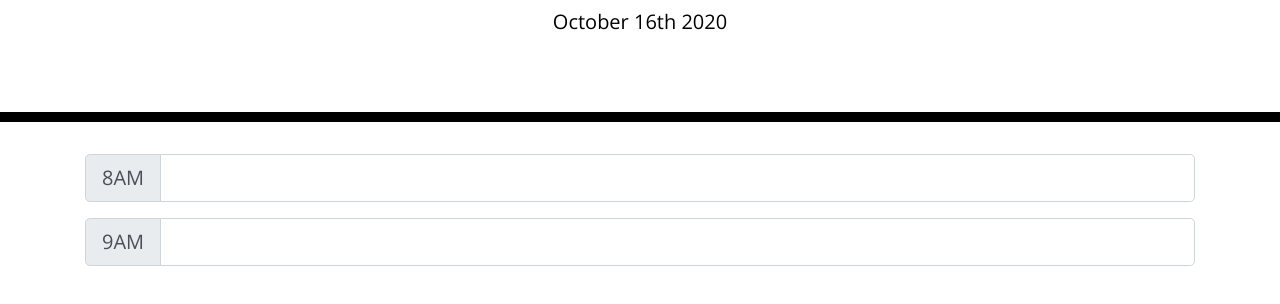
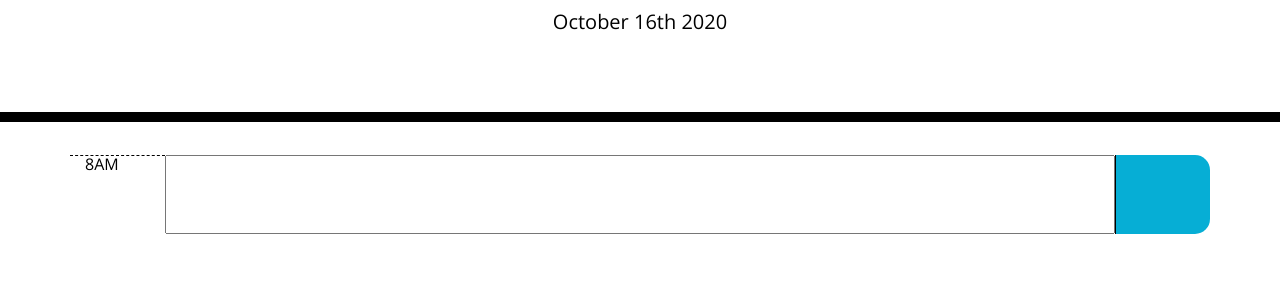
Before and after one commit to HannahCloves/05-Day-Planner, a plain HTML site: page index.html in a window 1280 px wide. Shown: the part 182-486 px from the top of the page. Drawn offline with nearby package versions, Linux system fonts and the light colour scheme.

Commit message:
changes to rows, removed bootstrap as a stand-in and starting coding what i want it to look like

```diff
--- a/index.html
+++ b/index.html
@@ -22,24 +22,10 @@
   <div class="container">
 
     <!-- Timeblocks go here -->
-    <div>
-      <div class="input-group input-group-lg">
-        <div class="input-group-prepend">
-          <span class="input-group-text" id="inputGroup-sizing-lg">8AM</span>
-        </div>
-        <input type="text" class="form-control" aria-label="Sizing example input"
-          aria-describedby="inputGroup-sizing-lg">
-      </div>
-      <br/>
-      <div class="input-group input-group-lg">
-        <div class="input-group-prepend">
-          <span class="input-group-text" id="inputGroup-sizing-lg">9AM</span>
-        </div>
-        <input type="text" class="form-control" aria-label="Sizing example input"
-          aria-describedby="inputGroup-sizing-lg">
-      </div>
-
-
+    <div class ="row">
+      <div class="col-md-1 hour">8AM</div>
+      <input class="col-md-10">
+      <div class= "col-md-1 saveBtn"></div>
 
     </div>
 
```
